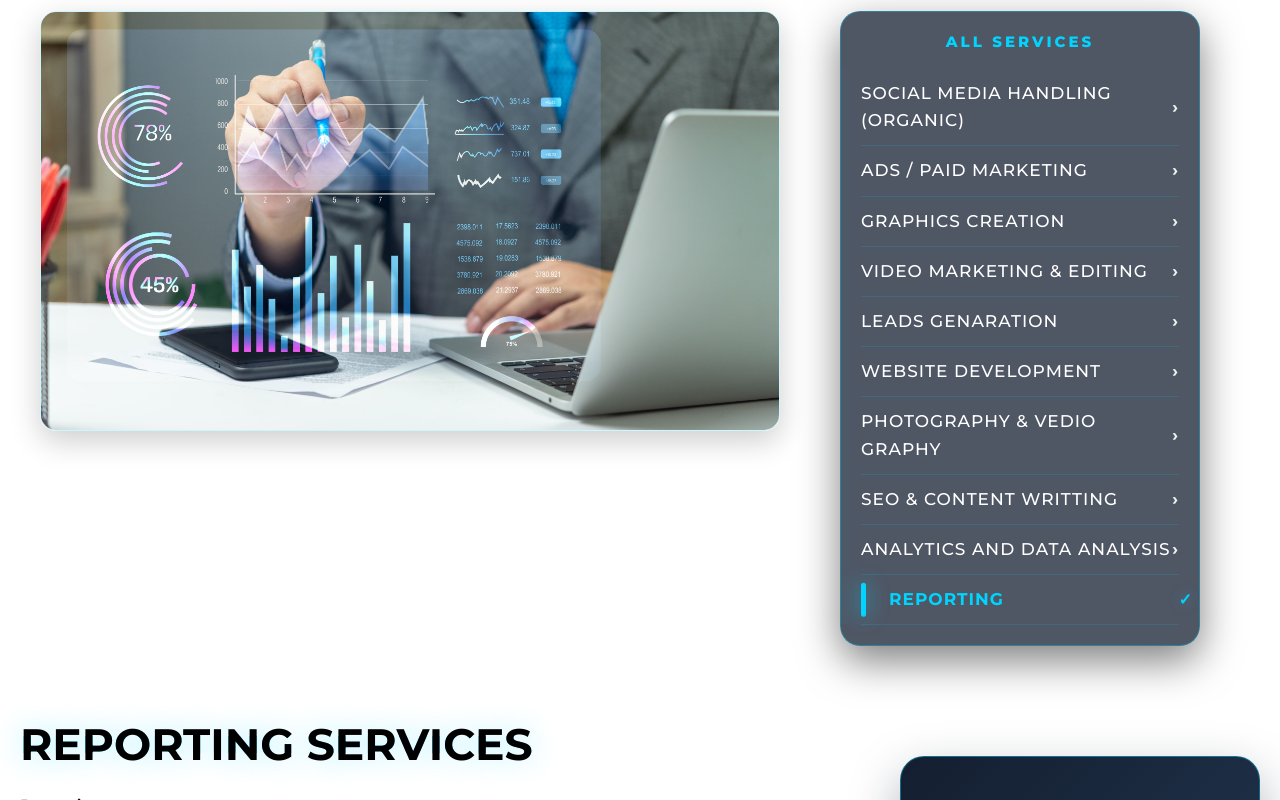
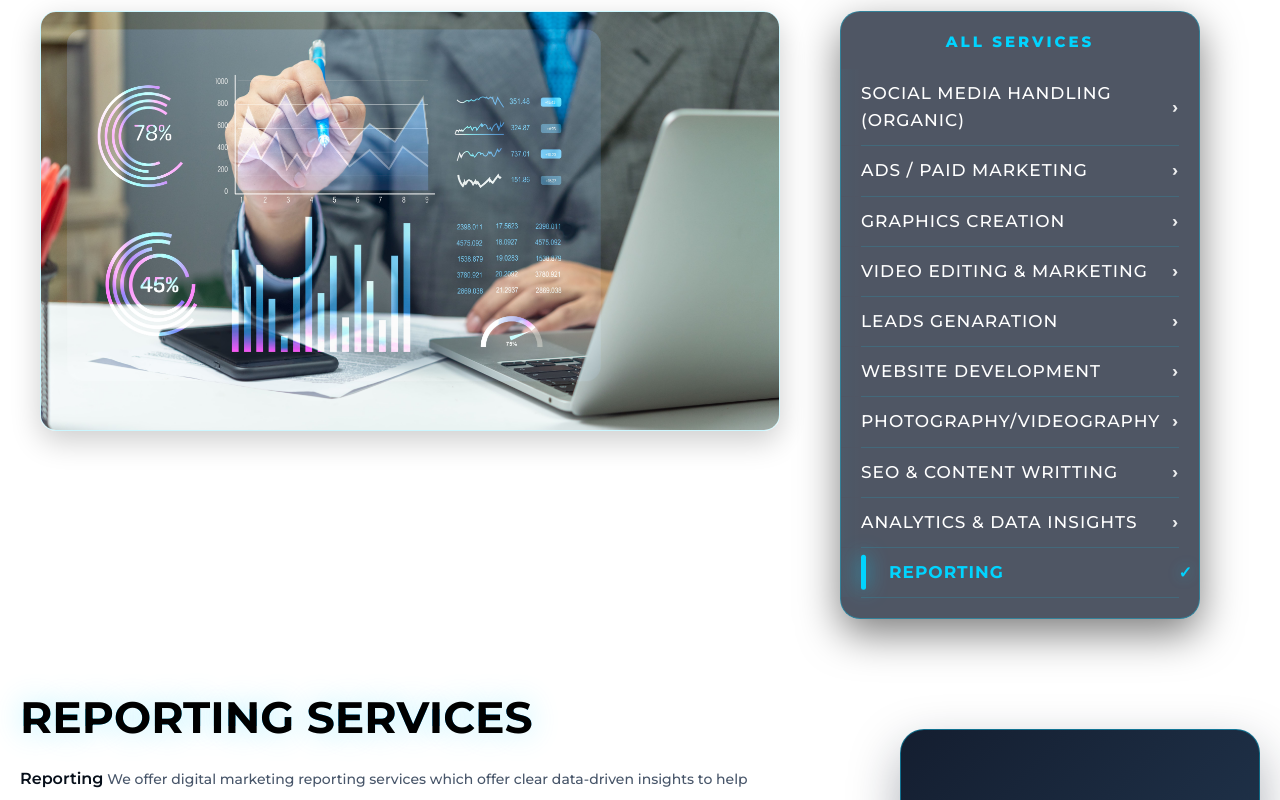
Before and after one commit to Aftab-Ramig-Molla/SparkWave-Website, a React (Vite) app: page /services/reporting in a window 1280 px wide. Shown: the part 759-1559 px from the top of the page. Built offline with nearby package versions, Linux system fonts and the light colour scheme.

Commit message:
first commit

```diff
--- a/src/components/ui/Navbar.jsx
+++ b/src/components/ui/Navbar.jsx
@@ -53,12 +53,12 @@ export const Navbar = () => {
                                     <li><NavLink to="/services/social-media-handling">SOCIAL MEDIA HANDLING (ORGANIC)</NavLink></li>
                                     <li><NavLink to="/services/ads-paid-marketing">ADS / PAID MARKETING</NavLink></li>
                                     <li><NavLink to="/services/graphics-creation">GRAPHICS CREATION</NavLink></li>
-                                    <li><NavLink to="/services/video-marketing">VIDEO MARKETING & EDITING</NavLink></li>
+                                    <li><NavLink to="/services/video-marketing">VIDEO EDITING & MARKETING</NavLink></li>
                                     <li><NavLink to="/services/leads-genaration">LEADS GENERATION</NavLink></li>
                                     <li><NavLink to="/services/web-development">WEBSITE DEVELOPMENT</NavLink></li>
-                                    <li><NavLink to="/services/photography-vediography">PHOTOGRAPHY & VEDIO GRAPHY</NavLink></li>
+                                    <li><NavLink to="/services/photography-vediography">PHOTOGRAPHY & VIDEOGRAPHY</NavLink></li>
                                     <li><NavLink to="/services/seo-content-writting">SEO & CONTENT WRITING</NavLink></li>
-                                    <li><NavLink to="/services/analytics-and-data">ANALYTICS & DATA</NavLink></li>
+                                    <li><NavLink to="/services/analytics-and-data">ANALYTICS & DATA INSIGHTS</NavLink></li>
                                     <li><NavLink to="/services/reporting">REPORTING</NavLink></li>
                                 </ul>
                             </li>
--- a/src/pages/About.jsx
+++ b/src/pages/About.jsx
@@ -150,11 +150,12 @@ export const About = () => {
                     <h2 className={styles["section-title"]}>See Our Work in Action</h2>
 
                     <div className={styles["video-responsive-wrapper"]}>
-                    <iframe
+                    {/* <iframe
                         src="https://www.youtube.com/embed/1T7nvaWJJFM"
                         title="YouTube video"
                         allowFullScreen
-                    />
+                    /> */}
+                    <img src="https://res.cloudinary.com/drpcl4uj3/image/upload/v1771427112/Coming_Soon_-_Youtube_Thumbnail_sfuzgw.png" alt="comming soon image" />
                     </div>
                 </div>
                 </section>
--- a/src/pages/About.module.css
+++ b/src/pages/About.module.css
@@ -300,8 +300,8 @@
   padding-bottom: 56.25%;
   height: 0;
 }
-
-.video-responsive-wrapper iframe {
+/* iframe */
+.video-responsive-wrapper  img{
   position: absolute;
   top: 0;
   left: 0;
--- a/src/pages/ServicePages/AllServices.jsx
+++ b/src/pages/ServicePages/AllServices.jsx
@@ -29,7 +29,7 @@
     },
     {
         icon: <FaPhotoVideo />,
-        title: 'VIDEO MARKETING & EDITING',
+        title: 'VIDEO EDITING & MARKETING ',
         description: 'Driving engagement through video marketing and professional video editing, including social media reels, promotional videos, ad creatives, YouTube video editing, and brand storytelling content.',
         link: '/services/photography-vediography',
     },
--- a/src/pages/ServicePages/PhotographyVediography.jsx
+++ b/src/pages/ServicePages/PhotographyVediography.jsx
@@ -11,7 +11,7 @@
         description=" Explore professional photography and videography services with SparkWave Digital Media through high-quality visuals, promotional videos and creatives."
         />
         <ServicePageLayout
-        title="PHOTOGRAPHY & VEDIO GRAPHY"
+        title="PHOTOGRAPHY & VIDEOGRAPHY"
         intro={
             <>
             <strong className={styles["wd-highlight-text"]}>
--- a/src/pages/ServicePages/ServicePageLayout.jsx
+++ b/src/pages/ServicePages/ServicePageLayout.jsx
@@ -15,12 +15,12 @@ export default function ServicePageLayout({
     { name: "SOCIAL MEDIA HANDLING (ORGANIC)", path: "/services/social-media-handling" },
     { name: "ADS / PAID MARKETING", path: "/services/ads-paid-marketing" },
     { name: "GRAPHICS CREATION", path: "/services/graphics-creation" },
-    { name: "VIDEO MARKETING & EDITING", path: "/services/video-marketing" },
+    { name: "VIDEO EDITING & MARKETING  ", path: "/services/video-marketing" },
     { name: "LEADS GENARATION", path: "/services/leads-genaration" },
     { name: "WEBSITE DEVELOPMENT", path: "/services/web-development" },
-    { name: "PHOTOGRAPHY & VEDIO GRAPHY", path: "/services/photography-vediography" },
+    { name: "PHOTOGRAPHY/VIDEOGRAPHY", path: "/services/photography-vediography" },
     { name: "SEO & CONTENT WRITTING", path: "/services/seo-content-writting" },
-    { name: "ANALYTICS AND DATA ANALYSIS", path: "/services/analytics-and-data" },
+    { name: "ANALYTICS & DATA INSIGHTS", path: "/services/analytics-and-data" },
     { name: "REPORTING", path: "/services/reporting" },
   ];
 
--- a/src/pages/ServicePages/ServicePageLayout.module.css
+++ b/src/pages/ServicePages/ServicePageLayout.module.css
@@ -46,7 +46,7 @@
 .wd-header-content {
   position: relative;
   z-index: 2;
-  max-width: 1200px;
+  max-width: 1400px;
   margin: 0 auto;
   padding: 0 2rem;
   animation: fadeUp 1.2s ease-out;
@@ -121,6 +121,7 @@
 
 .wd-section-title,
 .wd-subtitle {
+
   font-family: 'Montserrat', sans-serif;
   font-size: 2.8rem;
   margin-bottom: 1.5rem;
--- a/src/pages/ServicePages/VideoMarketing.jsx
+++ b/src/pages/ServicePages/VideoMarketing.jsx
@@ -11,7 +11,7 @@
                 description="Drive traffic and conversions to your business with best video marketing services by SparkWave Solutions and increase your online presence."
             />
             <ServicePageLayout
-            title="VIDEO MARKETING"
+            title="VIDEO EDITING & MARKETING"
             intro={
                 <>
                 <strong className={styles["wd-highlight-text"]}>Video Marketing</strong>{" "}
```
